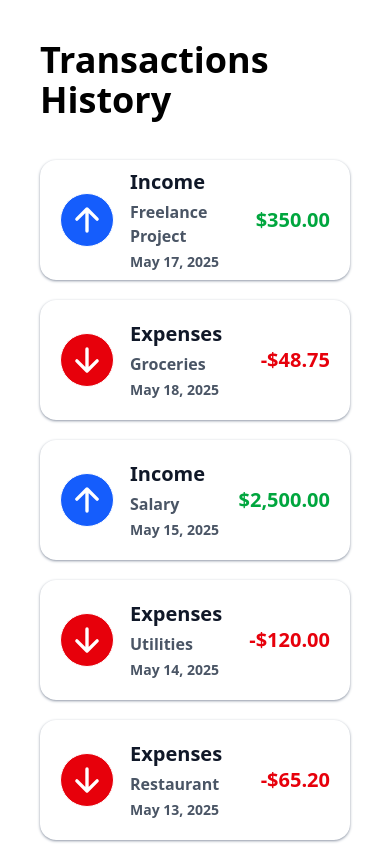
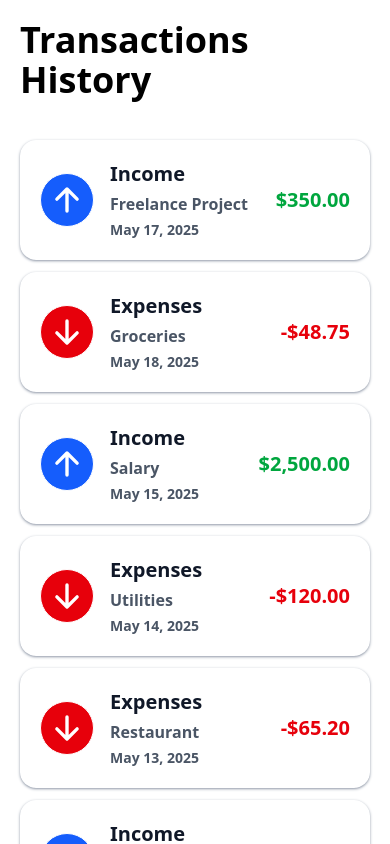
Before and after one commit to kenshiin1123/expense-tracker, a React (Vite) app: page /transactions in a window 390 px wide. Shown: the top 844 px of the page. Built offline with nearby package versions, Linux system fonts and the light colour scheme.

Commit message:
add responsive

```diff
--- a/src/Layout.jsx
+++ b/src/Layout.jsx
@@ -4,7 +4,7 @@ export default function Layout() {
   return (
     <main className="flex h-svh w-full relative">
       <NavigationBar />
-      <div className="p-10 min-sm:ml-auto max-sm:w-[100%] min-sm:w-[80%] h-fit">
+      <div className=" p-5 md:p-10 min-sm:ml-auto max-sm:w-[100%] min-sm:w-[60%] md:w-[70%] lg:w-[75%] h-fit">
         <Outlet />
       </div>
     </main>
--- a/src/components/Container.jsx
+++ b/src/components/Container.jsx
@@ -11,14 +11,15 @@ export default function Container({
     <motion.div
       whileHover={
         hoverAnimate && {
-          scale: 1.015,
-          transition: { duration: 0.1 },
+          scale: 0.97,
+          translateY: -5,
+          transition: { scale: { duration: 0.1 } },
         }
       }
       initial={{ x: -30, opacity: 0 }}
       animate={{ x: 0, opacity: 1 }}
       transition={{ x: { duration: duration } }}
-      className={` ${additionalClasses} rounded-2xl min-h-20 ${
+      className={` ${additionalClasses} rounded-2xl min-h-20   ${
         !noPadding && "py-7 px-5"
       } shadow shadow-gray-400 `}
       onClick={handleClick}
--- a/src/components/NavigationBar.jsx
+++ b/src/components/NavigationBar.jsx
@@ -19,7 +19,7 @@ const navigations = [
 
 export default function NavigationBar() {
   return (
-    <div className="bg-[#e9f1ef] w-[20%] max-sm:w-[30%] h-full max-sm:hidden min-sm:fixed">
+    <div className="bg-[#e9f1ef] h-full max-sm:hidden min-sm:fixed w-64 lg:w-72">
       <h1 className="text-xl text-center mt-10 font-semibold">
         Expense Tracker
       </h1>
--- a/src/components/TransactionCard.jsx
+++ b/src/components/TransactionCard.jsx
@@ -32,7 +32,7 @@ export default function TransactionCard({
 
   return (
     <Container
-      additionalClasses={`flex items-center h-30 w-[30rem] cursor-pointer select-none active:scale-99 relative `}
+      additionalClasses={`flex items-center h-30 cursor-pointer select-none active:scale-99 relative max-w-[40rem]`}
       duration={duration}
       noPadding={isActive}
       handleClick={toggleActive}
--- a/src/pages/Transactions.jsx
+++ b/src/pages/Transactions.jsx
@@ -50,7 +50,7 @@ export default function Transactions() {
   return (
     <>
       <Header>Transactions History</Header>
-      <div className="flex flex-wrap mt-10 gap-5">
+      <div className="grid gap-3 max-sm:grid-cols-1 min-sm:grid-cols-1 mt-10">
         {transactions.map((t, i) => (
           <TransactionCard
             key={i}
```
